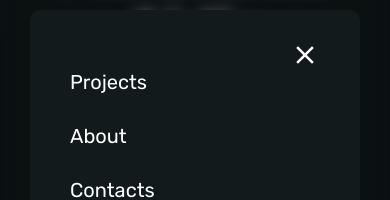
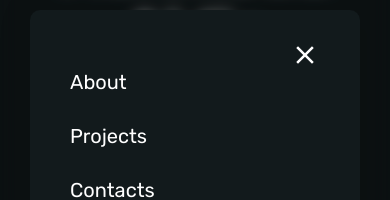
Before and after one commit to MahmoudAidia/portfolio, a React (Vite) app: page / in a window 390 px wide. Both pictures are taken after a click on the icon 358 px from the left and 35 px from the top of the page. Shown: the part 301-501 px from the top of the page. Built offline with nearby package versions, Linux system fonts and the light colour scheme.

Commit message:
Reorder nav elements

```diff
--- a/src/components/MobileNav/MobileNav.jsx
+++ b/src/components/MobileNav/MobileNav.jsx
@@ -3,8 +3,8 @@ import "./MobileNav.scss";
 import { Close } from "@mui/icons-material";
 function MobileNav({ setOpenNav }) {
   const elements = [
+    { title: "About", secId: "about-sec" },
     { title: "Projects", secId: "projects-sec" },
-    { title: "About", secId: "about-sec" },
     { title: "Contacts", secId: "contacts-sec" },
   ];
   return (
```
